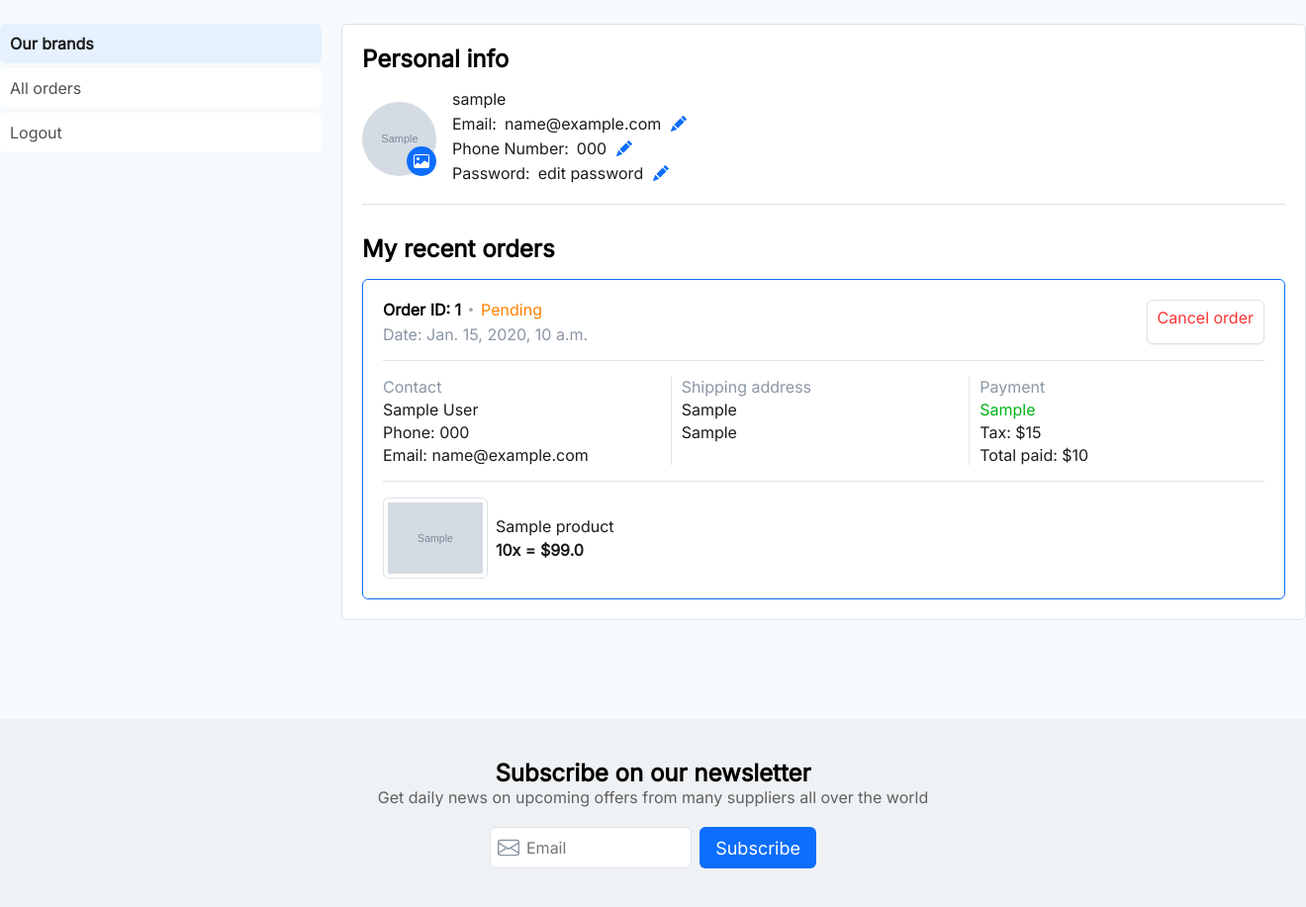
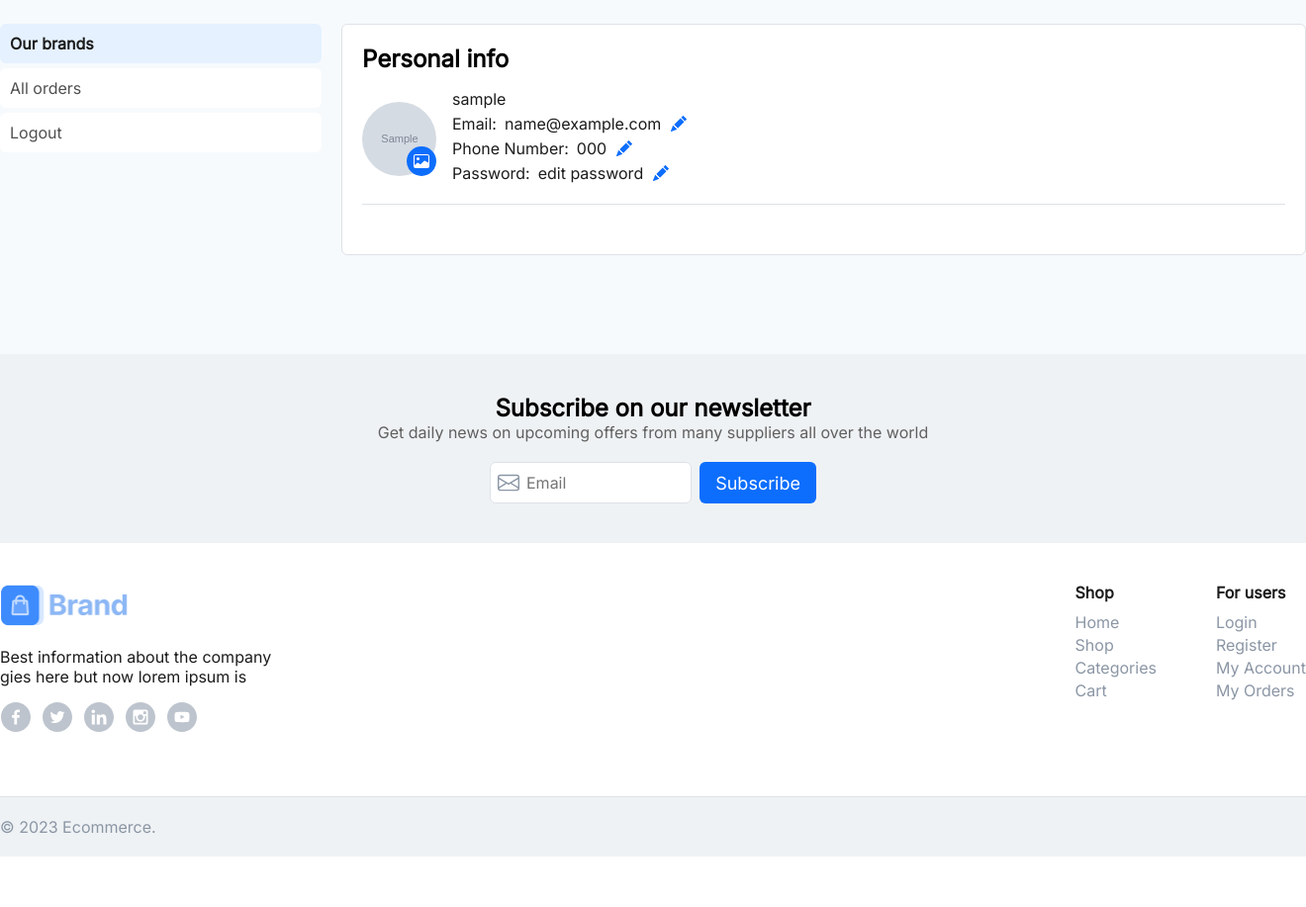
Before and after one commit to Winchestor2001/DeviceShop-Ecommerce, a Django app: a page that uses templates/account.html in a window 1320 px wide. Shown: the part 85-1002 px from the top of the page at 99% size. After the commit the page ends 951 px from the top, so only its background shows below. Run offline with Django 5.2, Linux system fonts and the light colour scheme; a user stored in the database is signed in; tables that the repository leaves empty hold one stand-in row (values such as "Sample post"); grey boxes marked "Sample" are stand-in pictures; parts of the project's set-up code (start-up, migrations or seed data) failed here and were passed over.

Commit message:
fix bug with order

```diff
--- a/accounts/views.py
+++ b/accounts/views.py
@@ -18,11 +18,13 @@ def account_page(request, username):
 
     profile = Profile.objects.get(user__username=username)
     user_data = User.objects.get(profile=profile)
-    orders = Order.objects.filter(user=profile)
+    orders = Order.objects.filter(user=profile).order_by('-create_at')
 
     result_order = []
     product_price = []
     images = []
+    status = []
+
     for order in orders:
         products_in_order = OrderProduct.objects.filter(order=order)
         products = [item for item in products_in_order]
--- a/orders/models.py
+++ b/orders/models.py
@@ -11,6 +11,7 @@ class Order(models.Model):
     city = models.CharField(max_length=100)
     pick_up = models.CharField(max_length=200)
     payment = models.CharField(max_length=50, blank=True, null=True)
+    status = models.BooleanField(default=False)
     total_price = models.IntegerField()
     user = models.ForeignKey(Profile, on_delete=models.CASCADE)
     create_at = models.DateTimeField(auto_now_add=True, blank=True, null=True)
--- a/templates/account.html
+++ b/templates/account.html
@@ -105,70 +105,6 @@
                         </form>
                     </div>
                 </div>
-                <h2>{% trans 'My recent orders' %}</h2>
-                <div class="user__orders">
-                    {% if len_orders != 0 %}
-                    {% for order, products, price, image in order_data %}
-                    <div class="user__order">
-                        <div class="user__order__top">
-                            <div class="user__order__top__left">
-                                <div class="user__adress__links">
-                                    <p class="user__adress__links__id"><b>{% trans 'Order ID' %}: {{ order.id }}</b>
-                                    </p>
-                                    <svg xmlns="http://www.w3.org/2000/svg" width="20" height="20" fill="#9DA1A7"
-                                         class="bi bi-dot" viewBox="0 0 16 16">
-                                        <path d="M8 9.5a1.5 1.5 0 1 0 0-3 1.5 1.5 0 0 0 0 3"></path>
-                                    </svg>
-                                    <p class="user__adress__links__warning">Pending</p>
-                                </div>
-                                <p class="text-default text-muted">{% trans 'Date' %}: {{ order.create_at }}</p>
-                            </div>
-                            <div class="user__order__top__right">
-                                <a href="{% url 'cancel_order' order.id %}"
-                                   class="cart__left__product__left__content__btn-red text-default">{% trans 'Cancel order' %}</a>
-                            </div>
-                        </div>
-                        <div class="user__order__middle">
-                            <div class="user__order__middle-item">
-                                <p class="text-default text-muted">{% trans 'Contact' %}</p>
-                                <p class="text-default">{{ order.first_name }} {{ order.last_name }}</p>
-                                <p class="text-default">{% trans 'Phone' %}: {{ order.phone_number }}</p>
-                                <p class="text-default">{% trans 'Email' %}: {{ order.email }}</p>
-                            </div>
-                            <div class="user__order__middle-item">
-                                <p class="text-default text-muted">{% trans 'Shipping address' %}</p>
-                                <p class="text-default">{{ order.city }}</p>
-                                <p class="text-default">{{ order.pick_up }}</p>
-                            </div>
-                            <div class="user__order__middle-item">
-                                <p class="text-default text-muted">{% trans 'Payment' %}</p>
-                                <p class="text-success">{{ order.payment }}</p>
-                                <p class="text-default">{% trans 'Tax' %}: $15</p>
-                                <p class="text-default">{% trans 'Total paid' %}: ${{ order.total_price }}</p>
-                            </div>
-                        </div>
-                        <hr>
-                        <div class="user__order__bottom">
-                            {% for product in products %}
-                            <a href="{% url 'product' product.product.slug %}" class="user__order__bottom-item">
-                                <div class="user__order__bottom__img card">
-                                    <img src="/media/{{ image }}" alt="">
-                                </div>
-                                <div class="user__order__bottom-item__text">
-                                    <p>{{ product.product.name }}</p>
-                                    <p><b>{{ product.quantity }}x = ${{ price }}</b></p>
-                                </div>
-                            </a>
-                            {% endfor %}
-                        </div>
-                    </div>
-                    {% endfor %}
-                    {% else %}
-                    <div class="empty_text_in_profile">
-                        <a href="{% url 'shop' %}" class="text-default-primary" style="font-size: 24px;">{% trans 'Add product' %}</a>
-                    </div>
-                    {% endif %}
-                </div>
             </div>
             <div id="content_2" class="user__right card" style="display: none;">
                 <h2>{% trans 'My orders' %}</h2>
@@ -185,14 +121,20 @@
                                          class="bi bi-dot" viewBox="0 0 16 16">
                                         <path d="M8 9.5a1.5 1.5 0 1 0 0-3 1.5 1.5 0 0 0 0 3"></path>
                                     </svg>
+                                    {% if not order.status %}
                                     <p class="user__adress__links__warning">Pending</p>
+                                    {% else %}
+                                    <p class="user__adress__links__success">Delivered</p>
+                                    {% endif %}
                                 </div>
                                 <p class="text-default text-muted">{% trans 'Date' %}: {{ order.create_at }}</p>
                             </div>
+                            {% if not order.status %}
                             <div class="user__order__top__right">
                                 <a href="{% url 'cancel_order' order.id %}"
                                    class="cart__left__product__left__content__btn-red text-default">{% trans 'Cancel order' %}</a>
                             </div>
+                            {% endif %}
                         </div>
                         <div class="user__order__middle">
                             <div class="user__order__middle-item">
```
